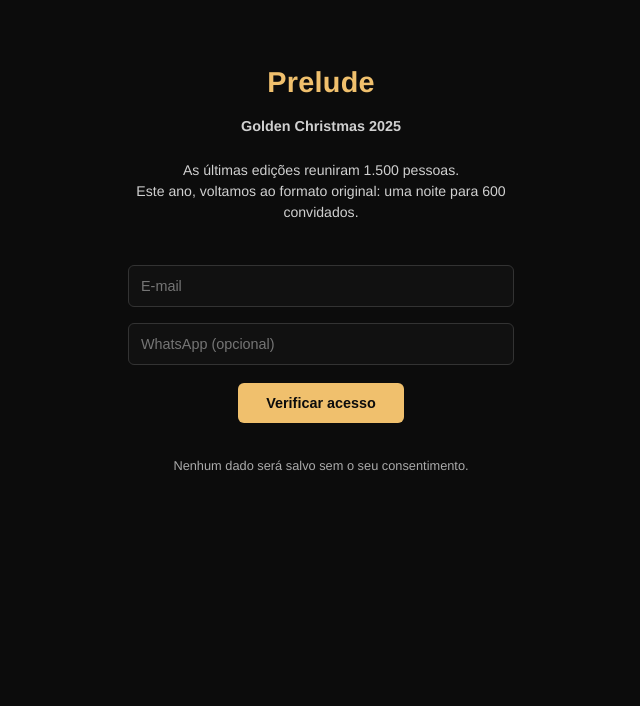
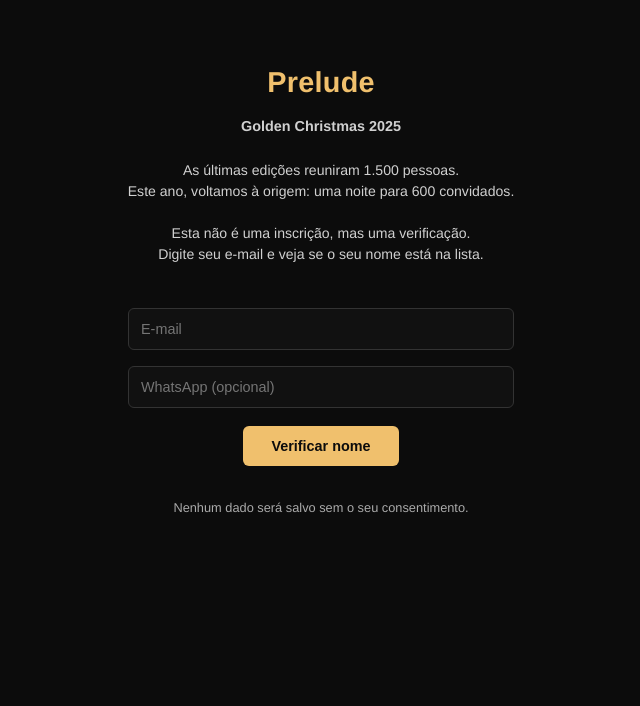
Before and after one commit to fredwn/goldenchristmas, a FastAPI app: page / in a window 1280 px wide. Shown: the top 706 px of the page, without its empty margins (319-959 px from the left). Run offline with FastAPI, Linux system fonts and the light colour scheme.

Commit message:
Atualiza index.html e uniformiza estilo das páginas

```diff
--- a/templates/index.html
+++ b/templates/index.html
@@ -12,13 +12,18 @@
 
   <p class="notice">
     As últimas edições reuniram 1.500 pessoas.<br>
-    Este ano, voltamos ao formato original: uma noite para 600 convidados.
+    Este ano, voltamos à origem: uma noite para 600 convidados.
+  </p>
+
+  <p class="notice">
+    Esta não é uma inscrição, mas uma verificação.<br>
+    Digite seu e-mail e veja se o seu nome está na lista.
   </p>
 
   <form method="post" action="/verificar">
     <input type="email" name="email" placeholder="E-mail" required />
     <input type="text" name="whatsapp" placeholder="WhatsApp (opcional)" />
-    <button type="submit">Verificar acesso</button>
+    <button type="submit">Verificar nome</button>
   </form>
 
   <div class="optout" style="max-width: 360px;">
```
